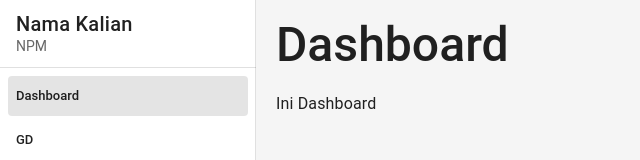
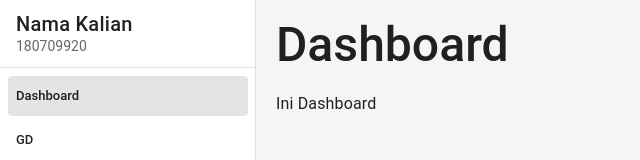
Before and after one commit to Kartoffelnium/VueCLI-Webpack_9920, a Vue app: page / in a window 1280 px wide. Shown: the top 160 px of the page, without its empty margins (0-640 px from the left). Built offline with nearby package versions, Linux system fonts and the light colour scheme.

Commit message:
Guided VueCLI-Webpack

```diff
--- a/src/components/DashboardLayout.vue
+++ b/src/components/DashboardLayout.vue
@@ -7,7 +7,7 @@
            Nama Kalian
          </v-list-item-title>
          <v-list-item-subtitle>
-           NPM
+           180709920
          </v-list-item-subtitle>
        </v-list-item-content>
      </v-list-item>
```
